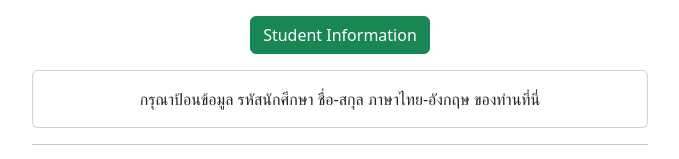
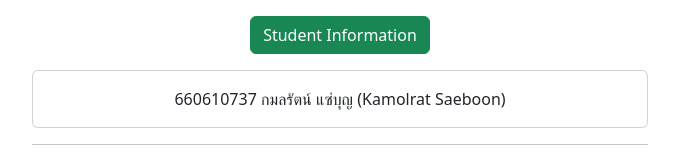
Before and after one commit to cpe207/lab01-Mosjitos, a plain HTML site: page index.html in a window 1280 px wide. Both pictures are taken after a click on the button "Student Information". Shown: the part 515-674 px from the top of the page, without its empty margins (300-979 px from the left). Drawn offline with nearby package versions, Linux system fonts and the light colour scheme.

Commit message:
insert my name and student ID

```diff
--- a/index.html
+++ b/index.html
@@ -50,8 +50,7 @@
           </p>
           <div class="collapse" id="collapseExample">
             <div class="card card-body">
-              กรุณาป้อนข้อมูล รหัสนักศึกษา ชื่อ-สกุล ภาษาไทย-อังกฤษ
-              ของท่านที่นี่
+              660610737 กมลรัตน์ แซ่บุญ (Kamolrat Saeboon)
             </div>
           </div>
         </div>
```
